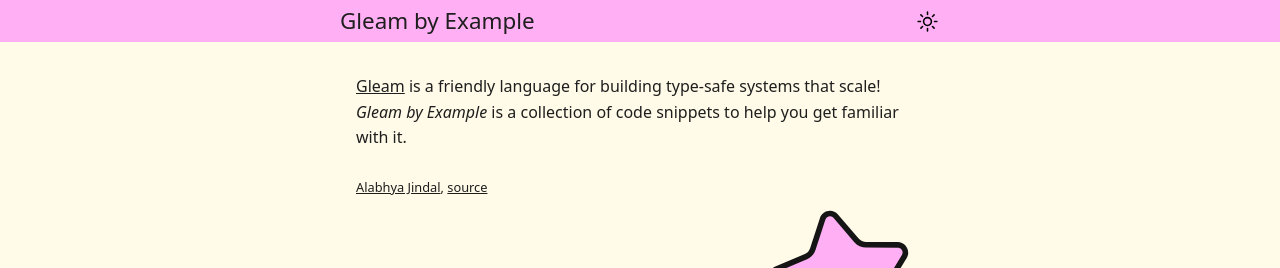
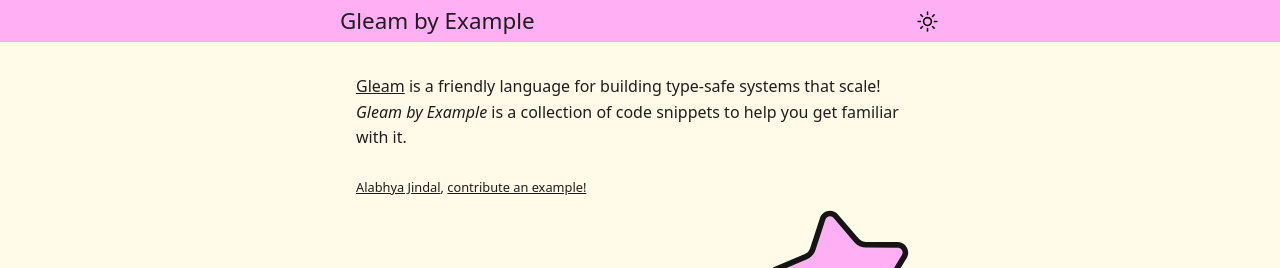
Before and after one commit to alabhyajindal/gleambyexample, a SvelteKit app in the folder website/: page / in a window 1280 px wide. Shown: the top 268 px of the page. Built offline with nearby package versions, Linux system fonts and the light colour scheme.

Commit message:
change footer

```diff
--- a/website/src/components/footer.svelte
+++ b/website/src/components/footer.svelte
@@ -1,7 +1,9 @@
 <footer>
 	<p>
 		<a href="http://alabhyajindal.com" target="_blank">Alabhya Jindal</a>,
-		<a href="http://github.com/alabhyajindal/gleambyexample" target="_blank">source</a>
+		<a href="http://github.com/alabhyajindal/gleambyexample" target="_blank"
+			>contribute an example!</a
+		>
 	</p>
 </footer>
 
```
